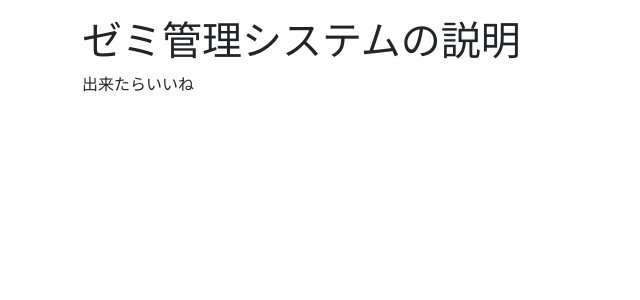
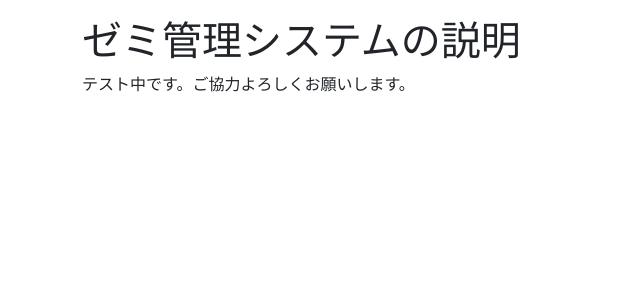
Before and after one commit to Mirenk/SemiBotSystem, a Django app: page / in a window 1280 px wide. Shown: the part 56-356 px from the top of the page, without its empty margins (0-640 px from the left). Run offline with Django 3.2, Linux system fonts and the light colour scheme; parts of the project's set-up code (start-up, migrations or seed data) failed here and were passed over; some libraries are stand-ins or nearby versions.

Commit message:
semi_app: top: Change message

```diff
--- a/semibot_host/semibot/semi_app/templates/semi_app/top.html
+++ b/semibot_host/semibot/semi_app/templates/semi_app/top.html
@@ -1,5 +1,5 @@
 {% extends "semi_app/base.html" %}
 {% block content %}
 <h1>ゼミ管理システムの説明</h1>
-    <p>出来たらいいね</p>
+    <p>テスト中です。ご協力よろしくお願いします。</p>
 {% endblock %}
```
